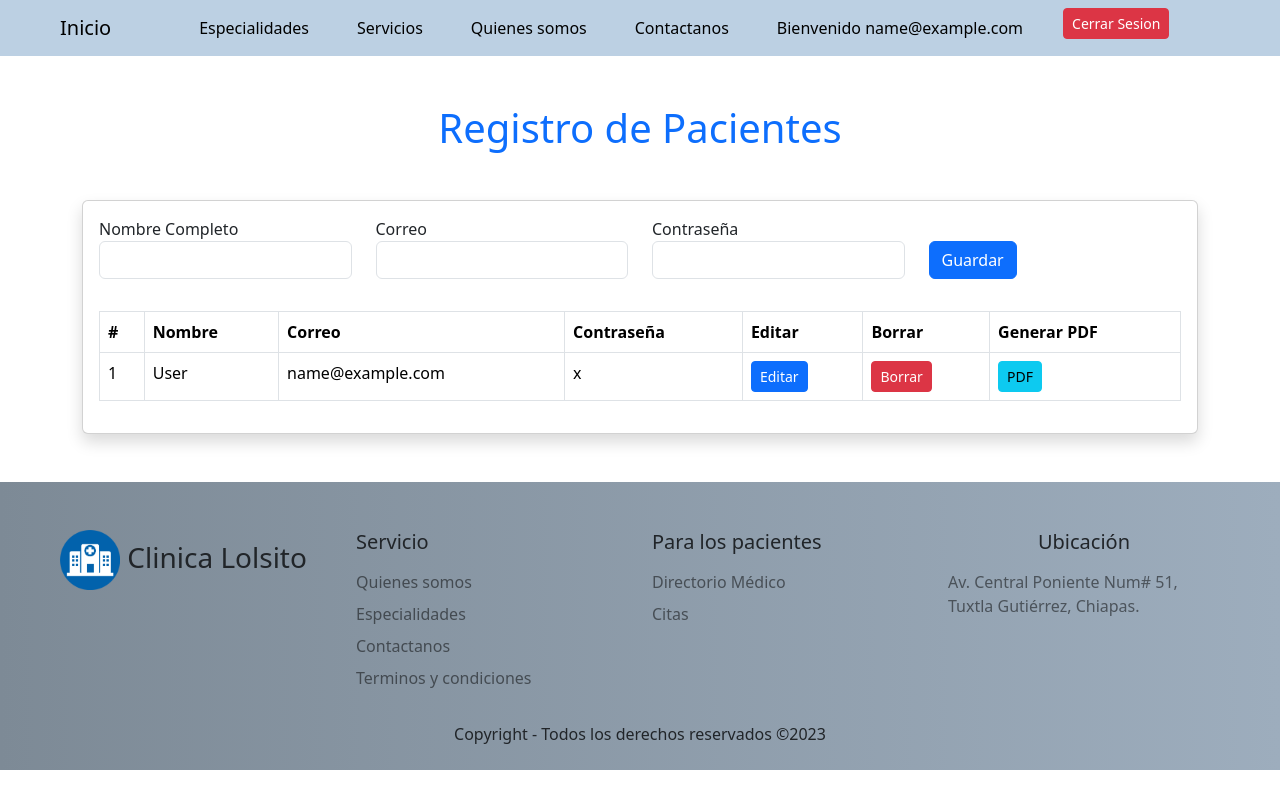
After one commit to BeetBeatBit/HospitalManagementSystem, a Flask app: page /pacientes.html in a window 1280 px wide. The commit adds this page. Run offline with Flask 2, Linux system fonts and the light colour scheme; the visitor is signed in with stand-in values (Sample User, id 1); tables that the repository leaves empty or names only in its code hold one stand-in row (values such as "Sample post").

Commit message:
Grandes Cambios
Se añadió:
* Pagina con un CRUD de Pacientes.
* Sesiones. ( no se puede ingresar por url al CRUD sin haber iniciado sesion).
* Generacion de PDF's de los pacientes.

```diff
--- a/app.py
+++ b/app.py
@@ -1,10 +1,36 @@
-from flask import Flask, render_template, redirect, url_for, request
-import mysql.connector
+from flask import Flask, render_template, redirect, url_for, request, session, send_file
+from functools import wraps
+from reportlab.pdfgen import canvas
+import database as db
+
 
 app = Flask(__name__)
+app.secret_key = 'my_secret_key'
 
+# Funcion decoradora
+def login_required(f):
+    @wraps(f)
+    def decorated_function(*args, **kwargs):
+        if 'logged_in' in session:
+            return f(*args, **kwargs)
+        else:
+            return redirect(url_for('login'))
+    return decorated_function
+
+# Funcion para cerrar sesion
+@app.route('/logout')
+def logout():
+    session.pop('logged_in', None)
+    return render_template("/index.html")
+
+
+#Funciones que Renderizan
 @app.route("/")
 def index():
+    return render_template("index.html")
+
+@app.route("/index.html")
+def indexR():
     return render_template("index.html")
 
 @app.route("/especialidades.html")
@@ -23,18 +49,17 @@ def quiens():
 def contact():
     return render_template("contactanos.html")
 
+@app.route("/registro.html")
+def registro():
+    return render_template("registro.html")
+
 @app.route("/login.html")
 def login():
     return render_template("/login.html")
 
-@app.route("/index.html")
-def indexR():
-    return render_template("index.html")
 
-@app.route("/registro.html")
-def registro():
-    return render_template("registro.html")
 
+#Funciones para Logear y Registrar
 @app.route('/registerBD', methods=['GET', 'POST'])
 def registerBD():
     if request.method == 'POST':
@@ -43,16 +68,8 @@ def registerBD():
         email = request.form['email']
         password = request.form['password']
 
-        # Establecer la conexión a la base de datos
-        db = mysql.connector.connect(
-            host="localhost",
-            user="root",
-            password="Daniel98@",
-            database="clinica_lolsito"
-        )
-
         # Validar si el correo electrónico del usuario ya existe en la base de datos
-        cursor = db.cursor()
+        cursor = db.database.cursor()
         query = "SELECT email FROM users WHERE email=%s"
         cursor.execute(query, (email,))
         existing_user = cursor.fetchone()
@@ -70,7 +87,7 @@ def registerBD():
             cursor.execute(sql, values)
 
             if cursor.rowcount > 0:
-                db.commit()  # confirmar los cambios en la base de datos
+                db.database.commit()  # confirmar los cambios en la base de datos
                 # Registro exitoso, mostrar mensaje de éxito al usuario
                 reg_success_msg = "Registro exitoso. ¡Ahora Inicia sesión!"
                 return render_template('registro.html', reg_success_msg=reg_success_msg)
@@ -82,39 +99,29 @@ def registerBD():
         errorPOST = "Error POST"
         return render_template('/login.html', error_msg=errorPOST)
 
-
 @app.route('/loginBD', methods=['GET', 'POST'])
 def loginBD():
     if request.method == 'POST':
         # Recupera los datos ingresados por el usuario en el input
         email = request.form['email']
         password = request.form['password']
-        # Establecer la conexión a la base de datos
-        db = mysql.connector.connect(
-            host="localhost",
-            user="root",
-            password="Daniel98@",
-            database="clinica_lolsito"
-        )
+
         # Crear una consulta SQL para seleccionar los valores de correo y contraseña desde la tabla de usuarios
         sql = "SELECT email, password FROM users WHERE email = %s AND password = %s"
         values = (email, password)
 
         # Ejecutar la consulta SQL y obtener los resultados
-        cursor = db.cursor()
+        cursor = db.database.cursor()
         cursor.execute(sql, values)
         result = cursor.fetchone()
 
         # Comparar los valores de correo y contraseña
         if result and result[0] == email and result[1] == password:
-            # Credenciales válidas, redirigir al usuario a la página de inicio de sesión
+            # si el usuario es válido, establecer una variable de sesión y redirigirlo a la página principal
+            session['logged_in'] = True
+            session['user_email'] = email
 
-            #login_success_msg = 'Credenciales válidas. Bienvenido.'
-            #return render_template('/login.html', login_success_msg=login_success_msg)
-
-            login_success_name = email
-            return render_template('/index.html', login_success_name=login_success_name)
-            #return redirect(url_for('inicio'))
+            return render_template('/index.html', email=email, logged_in=session['logged_in'])
         else:
             # Credenciales no válidas, mostrar un mensaje de error
             login_error_msg = 'Credenciales no válidas. Intente de nuevo.'
@@ -123,5 +130,83 @@ def loginBD():
         errorPOST = "Error POST"
         return render_template('/login.html', error=errorPOST)
 
+
+
+#Rutas del Registro de Pacientes
+@app.route('/pacientes.html')
+@login_required
+def home():
+    cursor = db.database.cursor()
+    cursor.execute("SELECT * FROM users")
+    myresult = cursor.fetchall()
+    #Convertir los datos a diccionario
+    insertObject = []
+    columnNames = [column[0] for column in cursor.description]
+    for record in myresult:
+        insertObject.append(dict(zip(columnNames, record)))
+    cursor.close()
+    return render_template('pacientes.html', data=insertObject)
+
+@app.route('/user', methods=['POST'])
+def addUser():
+    fullname = request.form['username']
+    email = request.form['name']
+    password = request.form['password']
+
+    if fullname and email and password:
+        cursor = db.database.cursor()
+        sql = "INSERT INTO users (fullname, email, password) VALUES (%s, %s, %s)"
+        data = (fullname, email, password)
+        cursor.execute(sql, data)
+        db.database.commit()
+    return redirect(url_for('home'))
+
+@app.route('/delete/<string:id>')
+def delete(id):
+    cursor = db.database.cursor()
+    sql = "DELETE FROM users WHERE id=%s"
+    data = (id,)
+    cursor.execute(sql, data)
+    db.database.commit()
+    return redirect(url_for('home'))
+
+@app.route('/edit/<string:id>', methods=['POST'])
+def edit(id):
+    fullname = request.form['username']
+    email = request.form['name']
+    password = request.form['password']
+
+    if fullname and email and password:
+        cursor = db.database.cursor()
+        sql = "UPDATE users SET fullname = %s, email = %s, password = %s WHERE id = %s"
+        data = (fullname, email, password, id)
+        cursor.execute(sql, data)
+        db.database.commit()
+    return redirect(url_for('home'))
+
+@app.route('/pdf/<string:id>')
+def generar_pdf(id):
+    cursor = db.database.cursor()
+    sql = "SELECT * FROM users WHERE id=%s"
+    data = (id,)
+    cursor.execute(sql, data)
+    paciente = cursor.fetchone()
+
+    # Crear el PDF
+    nombre_pdf = f"{paciente[2]}.pdf"
+    c = canvas.Canvas(nombre_pdf)
+    c.drawString(100, 750, f"ID: {paciente[0]}")
+    c.drawString(100, 700, f"Nombre: {paciente[1]}")
+    c.drawString(100, 650, f"Email: {paciente[2]}")
+    c.drawString(100, 600, f"Contraseña: {paciente[3]}")
+
+    c.drawString(260, 250, f"Clinica Lolsito")
+    c.drawImage("static/images/logo.png",220, 300, 150, 150)
+    c.save()
+
+    # Descargar el PDF
+    path =  nombre_pdf
+    return send_file(path, as_attachment=True)
+
 if __name__ == "__main__":
     app.run(debug = True, port=4000, host="0.0.0.0")
--- a/templates/login.html
+++ b/templates/login.html
@@ -67,11 +67,11 @@
                 <form action="/loginBD" method="post">
                     <div class="mb-4">
                         <label for="email" class="form-label">Correo electronico</label>
-                        <input type="email" class="form-control" name="email" required minlength="10" maxlength="40" pattern="[a-zA-Z0-9._%+-]+@unach\.mx$">
+                        <input type="email" class="form-control" name="email" required minlength="10" maxlength="40" pattern="[a-zA-Z0-9._%+-]+@unach\.mx$" title="Ingrese un correo @unach.mx">
                     </div>
                     <div class="mb-4">
                         <label for="contraseña" class="form-label">Contraseña</label>
-                        <input type="password" class="form-control" name="password" minlength="2" required maxlength="20" required>
+                        <input type="password" class="form-control" name="password" minlength="2" required maxlength="20" required title="min 2 - max 20">
                     </div>
 
 
--- /dev/null
+++ b/templates/pacientes.html
@@ -0,0 +1,189 @@
+<!DOCTYPE html>
+<html lang="en">
+<head>
+    <meta charset="UTF-8">
+    <meta http-equiv="X-UA-Compatible" content="IE=edge">
+    <meta name="viewport" content="width=device-width, initial-scale=1.0">
+    <title>Re_Pacientes</title>
+    <link href="https://cdn.jsdelivr.net/npm/bootstrap@5.3.0-alpha1/dist/css/bootstrap.min.css" rel="stylesheet" integrity="sha384-GLhlTQ8iRABdZLl6O3oVMWSktQOp6b7In1Zl3/Jr59b6EGGoI1aFkw7cmDA6j6gD" crossorigin="anonymous">
+    <script src="https://cdn.jsdelivr.net/npm/bootstrap@5.2.2/dist/js/bootstrap.bundle.min.js" integrity="sha384-OERcA2EqjJCMA+/3y+gxIOqMEjwtxJY7qPCqsdltbNJuaOe923+mo//f6V8Qbsw3" crossorigin="anonymous"></script>
+
+</head>
+<body>
+
+    <!--Nav bar-->
+    <nav class="navbar navbar-expand-lg" style="background-color: #BCD0E3;">
+      <div class="container-fluid">
+        <a class="navbar-brand px-5" href="/index.html">Inicio</a>
+        <button class="navbar-toggler" type="button" data-bs-toggle="collapse" data-bs-target="#navbarNav" aria-controls="navbarNav" aria-expanded="false" aria-label="Toggle navigation">
+          <span class="navbar-toggler-icon"></span>
+        </button>
+        <div class="collapse navbar-collapse" id="navbarNav">
+          <ul class="navbar-nav">
+            <li class="nav-item px-3">
+              <a class="nav-link active" aria-current="page" href="/especialidades.html">Especialidades</a>
+            </li>
+            <li class="nav-item px-3">
+              <a class="nav-link active" href="/servicios.html">Servicios</a>
+            </li>
+            <li class="nav-item px-3">
+              <a class="nav-link active" href="/quienesSomos.html">Quienes somos</a>
+            </li>
+            <li class="nav-item px-3">
+              <a class="nav-link active" href="/contactanos.html">Contactanos</a>
+            </li>
+
+
+            {% if not session.get('logged_in') %}
+                <a class="btn btn-light" href="/login.html" role="button">Login</a>
+            {% else %}
+                <li class="nav-item px-3">
+                    <a class="nav-link active" href="#">Bienvenido {{session['user_email']}}</a>
+                </li>
+                <li class="nav-item px-3">
+                  <a href="{{url_for('logout')}}" class="btn btn-danger btn-sm">Cerrar Sesion</a>
+                </li>
+            {% endif %}
+
+
+          </ul>
+        </div>
+      </div>
+    </nav>
+
+    <h1 class="text-center mt-5 mb-5 text-primary">Registro de Pacientes</h1>
+
+    <div class="container mb-5">
+        <div class="card shadow">
+            <div class="card-body">
+                <form action="/user" method="POST">
+                    <div class="row mb-3">
+                        <div class="col">
+                            <label>Nombre Completo</label>
+                            <input type="text" class="form-control mb-3" name="username" required pattern="^[a-zA-Z\s]*$" minlength="5" maxlength="40">
+                        </div>
+                        <div class="col">
+                            <label>Correo</label>
+                            <input type="text" class="form-control mb-3" name="name" required minlength="10" maxlength="40" pattern="[a-zA-Z0-9._%+-]+@unach\.mx$">
+                        </div>
+                        <div class="col">
+                            <label>Contraseña</label>
+                            <input type="text" class="form-control mb-3" name="password" required minlength="2" maxlength="20">
+                        </div>
+                        <div class="col">
+                            <button class="btn btn-primary mb-3 mt-4" type="submit">Guardar</button>
+                        </div>
+                    </div>
+
+                </form>
+
+
+                <!-- Tabla -->
+
+                <table class="table table-bordered">
+                    <thead>
+                        <tr>
+                            <th scope="col">#</th>
+                            <th scope="col">Nombre</th>
+                            <th scope="col">Correo</th>
+                            <th scope="col">Contraseña</th>
+                            <th scope="col">Editar</th>
+                            <th scope="col">Borrar</th>
+                            <th scope="col">Generar PDF</th>
+                        </tr>
+                    </thead>
+
+                <tbody>
+                    {% for d in data %}
+                        <tr>
+                            <td>{{d.id}}</td>
+                            <td>{{d.fullname}}</td>
+                            <td>{{d.email}}</td>
+                            <td>{{d.password}}</td>
+                            <td><button class="btn btn-primary btn-sm" id="btn-edit{{d.id}}" data-bs-toggle="modal" data-bs-target="#modal{{d.id}}">Editar</button></td>
+                            <td><a href="{{url_for('delete', id=d.id)}}" class="btn btn-danger btn-sm">Borrar</a></td>
+                            <td><a href="{{ url_for('generar_pdf', id=d.id) }}" class="btn btn-info btn-sm">PDF</a></td>
+                        </tr>
+
+                        <!-- modal -->
+
+                        <div class="modal fade" id="modal{{d.id}}" tabindex="-1" aria-labelledby="exampleModalLabel" aria-hidden="true">
+                            <div class="modal-dialog">
+                              <div class="modal-content">
+                                <div class="modal-header">
+                                  <h1 class="modal-title fs-5" id="exampleModalLabel">Paciente #{{d.id}}</h1>
+                                  <button type="button" class="btn-close" data-bs-dismiss="modal" aria-label="Close"></button>
+                                </div>
+                                <div class="modal-body">
+                                    <form action="/edit/{{d.id}}" method="post">
+                                        <label>Nombre</label>
+                                        <input type="text" class="form-control mb-3" name="username" value="{{d.fullname}}" required pattern="^[a-zA-Z\s]*$" minlength="5" maxlength="40">
+                                        <label>Correo</label>
+                                        <input type="text" class="form-control mb-3" name="name" value="{{d.email}}" required minlength="10" maxlength="40" pattern="[a-zA-Z0-9._%+-]+@unach\.mx$">
+                                        <label>Contraseña</label>
+                                        <input type="text" class="form-control mb-3" name="password" value="{{d.password}}" required minlength="2" maxlength="20">
+
+                                </div>
+                                <div class="modal-footer">
+                                  <button type="submit" class="btn btn-primary">Save changes</button>
+                                </div>
+                                </form>
+                              </div>
+                            </div>
+                          </div>
+
+                    {% endfor %}
+
+                </tbody>
+
+            </table>
+
+
+            </div>
+        </div>
+    </div>
+
+    <!-- Footer -->
+    <div class="container-fluid">
+      <div class="row p-5 pb-2" style="background: linear-gradient(to right, #7D8A96, #9DADBD)">
+        <div class="col-xs-12 col-md-6 col-lg-3">
+            <p class="h3"><img src="/static/images/logo.png" width="60" alt=""> Clinica Lolsito</p>
+        </div>
+        <div class="col-xs-12 col-md-6 col-lg-3">
+            <p class="h5 mb-3"> Servicio</p>
+            <div class="mb-2">
+              <a class="text-black-50 text-decoration-none" href="#">Quienes somos</a>
+            </div>
+            <div class="mb-2">
+              <a class="text-black-50 text-decoration-none"href="#">Especialidades</a>
+            </div>
+            <div class="mb-2">
+              <a class="text-black-50 text-decoration-none"href="#">Contactanos</a>
+            </div>
+            <div class="mb-2">
+              <a class="text-black-50 text-decoration-none"href="#">Terminos y condiciones</a>
+            </div>
+        </div>
+        <div class="col-xs-12 col-md-6 col-lg-3">
+            <p class="h5 mb-3"> Para los pacientes</p>
+            <div class="mb-2">
+              <a class="text-black-50 text-decoration-none"href="#">Directorio Médico</a>
+            </div>
+            <div class="mb-2">
+              <a class="text-black-50 text-decoration-none"href="#">Citas</a>
+            </div>
+        </div>
+        <div class="col-xs-12 col-md-6 col-lg-3">
+            <p class="h5 mb-3 text-center"> Ubicación</p>
+            <div class="mb-2">
+              <p class="text-black-50 text-decoration-none">Av. Central Poniente Num# 51, Tuxtla Gutiérrez, Chiapas.</p>
+            </div>
+        </div>
+        <div class="col-xs-12 pt-4">
+          <p class="text-center">Copyright - Todos los derechos reservados ©2023 </p>
+        </div>
+      </div>
+    </div>
+
+</body>
+</html>
```
Also changed, not shown: database.py (added, +8 -0 lines), templates/contactanos.html (+17 -1 lines), templates/especialidades.html (+17 -1 lines), templates/index.html (+14 -7 lines), templates/quienesSomos.html (+17 -1 lines), templates/servicios.html (+17 -1 lines).
